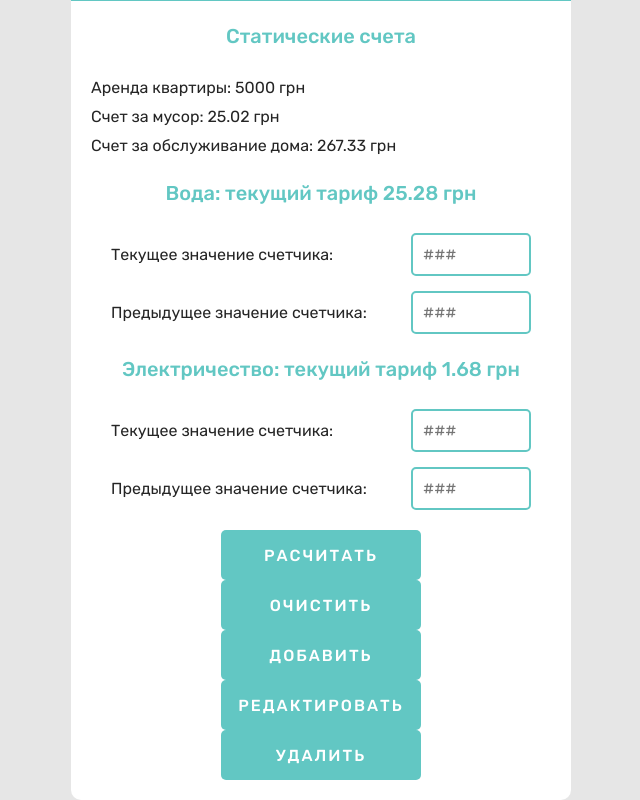
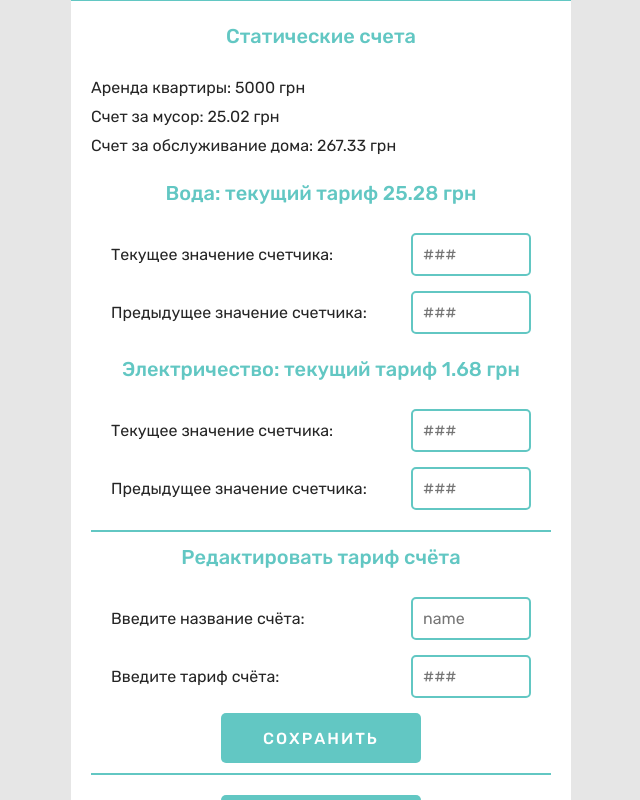
Before and after one commit to YevheniiaIvanova/utility-bills, a React (Create React App) app: page / in a window 1280 px wide. Both pictures are taken after a click on the button "РЕДАКТИРОВАТЬ". Shown: the part 130-930 px from the top of the page, without its empty margins (319-959 px from the left). Built offline with nearby package versions, Linux system fonts and the light colour scheme.

Commit message:
added edit tariff feature

```diff
--- a/src/components/CalculatorBills/CalculatorBills.js
+++ b/src/components/CalculatorBills/CalculatorBills.js
@@ -5,6 +5,7 @@ import Controls from '../Controls';
 import FormTitle from '../../FormComponents/FormTitle/FormTitle';
 import Alert from '../Alert';
 import NewBill from '../NewBill';
+import EditBill from '../EditBill';
 import './CalculatorBills.css';
 
 
@@ -29,7 +30,7 @@ const CalculatorBills = () => {
   ]);
 
   const [totalCost, setTotalCost] = useState('');
-  const [isCloseAlert, setIsCloseAlert] = useState(false);
+  const [alertType, setAlertType] = useState('');
   const [isShowNewBillBlock, setIsShowNewBillBlock] = useState(false);
   const [newBill, setNewBill] = useState({title: '', tariff: '', previousValue: '', currentValue: '' });
   const [isDeleteBill, setIsDeleteBill] = useState(false);
@@ -37,7 +38,7 @@ const CalculatorBills = () => {
 
   //Buttons Handlers
   const closeAlertHandler = () => {
-    setIsCloseAlert(false);
+    setAlertType('');
   }
 
   const onAddButtonHandler = () => {
@@ -95,7 +96,7 @@ const CalculatorBills = () => {
       const totalCostBills = bills.map(bill => calculateTheCostWithTariff(bill));
       setTotalCost(calculateFullCost(homeMaintenance, garbageBills, rentBills, ...totalCostBills));
     } else {
-      setIsCloseAlert(true);
+      setAlertType('emptyValues');
     }
   }
 
@@ -152,7 +153,7 @@ const CalculatorBills = () => {
       });
       setIsShowNewBillBlock(false);
     } else {
-      setIsCloseAlert(true);
+      setAlertType('emptyValues');
     }
   }
 
@@ -165,8 +166,24 @@ const CalculatorBills = () => {
     }
   }
 
-  const editBill = (title) => {
+  const editBill = () => {
+    if(newBill.title && newBill.tariff) {
+      setBills((bills) => {
+        const copyBills = [...bills];
+        const indexBill  = copyBills.findIndex(bill => bill.title === newBill.title);
+        if(indexBill !== -1) {
+          copyBills[indexBill] = {...newBill};
+          return copyBills;
+        } else {
+          setAlertType('nonExistentValue');
+        }
+        return bills;
 
+      });
+    } else {
+      setAlertType('emptyValues');
+
+    }
   }
 
   return (
@@ -205,6 +222,14 @@ const CalculatorBills = () => {
                                       onInputNewBillTitle={onInputNewBillTitle}/>
             }
 
+            {isEditBill && <EditBill
+                              heading="Редактировать тариф счёта"
+                              billData={newBill}
+                              onSave={editBill}
+                              onInputNewBillTariff={onInputNewBillTariff}
+                              onInputNewBillTitle={onInputNewBillTitle}/>
+
+            }
             {/*TODO: Более подробный вывод, чтобы было понятно как посчитано?*/ }
             {totalCost && <div className="calculator-bills__total-cost title"> Итоговая цена: {totalCost}</div>}
 
@@ -215,7 +240,8 @@ const CalculatorBills = () => {
             />
         </form>
       </div>
-        {isCloseAlert && <Alert message='Пожалуйста, заполните все поля значениями!' title='Warning' icon='&#9888;' onClick={closeAlertHandler}/>}
+        {alertType==='emptyValues' && <Alert message='Пожалуйста, заполните все поля значениями!' title='Warning' icon='&#9888;' onClick={closeAlertHandler}/>}
+        {alertType==='nonExistentValue' && <Alert message='Такого значения нет!' title='Warning' icon='&#9888;' onClick={closeAlertHandler}/>}
     </div>
   );
 }
--- /dev/null
+++ b/src/components/EditBill/EditBill.jsx
@@ -0,0 +1,27 @@
+import React from 'react';
+import FormTitle from '../../FormComponents/FormTitle/FormTitle';
+import FloatInput from '../../FormComponents/FormInput/FloatInput';
+import NoNumericInput from '../../FormComponents/FormInput/NoNumericInput';
+import FormButton from '../../FormComponents/FormButton/FormButton';
+
+const EditBill = ({heading, billData, onSave, onInputNewBillTariff, onInputNewBillTitle}) => {
+  const {title, tariff} = billData;
+  return (
+    /* TODO: стили вынести в модуль */
+    <div className="new-bill bill">
+      <FormTitle heading={heading} />
+      <p className="new-bill__content bill-item__content">
+        <label className="bill-item__label" htmlFor="">Введите название счёта:</label>
+        <NoNumericInput  placeholder="name" value={title} onInput={onInputNewBillTitle}/>
+      </p>
+      <p className="new-bill__content bill-item__content">
+        <label className="bill-item__label" htmlFor="">Введите тариф счёта:</label>
+        <FloatInput className='bill-item__input' value={tariff} onInput={onInputNewBillTariff} placeholder='###'/>
+      </p>
+      <FormButton heading="Сохранить" onClick={onSave} />
+      {/* TODO: передать в Alert данные для несуществующего тарифа */}
+    </div>
+  );
+}
+
+export default EditBill;
--- /dev/null
+++ b/src/components/EditBill/index.js
@@ -0,0 +1,3 @@
+import EditBill from './EditBill';
+
+export default EditBill;
```
Also changed, not shown: src/components/EditBill/EditBill.css (added).
